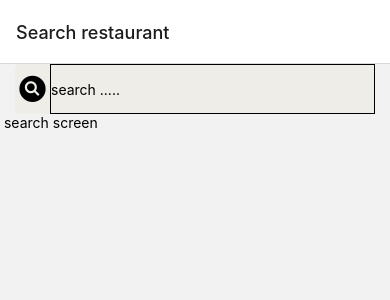
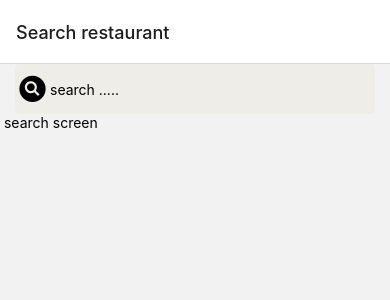
Before and after one commit to tahrer007/restaurant-search-app, a React Native app in the folder food/: screen /Search in a window 390 px wide. Shown: the top 300 px of the page. Built offline with nearby package versions, Linux system fonts and the light colour scheme.

Commit message:
search bar input border

```diff
--- a/food/src/components/searchBar.js
+++ b/food/src/components/searchBar.js
@@ -1,13 +1,16 @@
 import React from "react";
-import { View, Text, StyleSheet ,TextInput } from "react-native";
-import { Ionicons } from '@expo/vector-icons';
-
+import { View, Text, StyleSheet, TextInput } from "react-native";
+import { Ionicons } from "@expo/vector-icons";
 
 const SearchBar = () => {
   return (
-    <View style ={styles.backGround}>
-        <Ionicons name="search-circle-sharp" style={styles.iconStyle} color="black" />
-      <TextInput style = {styles.inputStyle} placeholder = "search ....."/>
+    <View style={styles.backGround}>
+      <Ionicons
+        name="search-circle-sharp"
+        style={styles.iconStyle}
+        color="black"
+      />
+      <TextInput style={styles.inputStyle} placeholder="search ....." />
     </View>
   );
 };
@@ -17,20 +20,15 @@ const styles = StyleSheet.create({
     height: 50,
     borderRadius: 5,
     marginHorizontal: 15,
-    flexDirection : "row" ,
-
-
-
+    flexDirection: "row",
   },
   inputStyle: {
-    borderColor : "black" ,
-    borderWidth:1 ,
-    flex:1
-},
-iconStyle :{
-        fontSize:35 ,
-        alignSelf :"center"
-}
 
+    flex: 1,
+  },
+  iconStyle: {
+    fontSize: 35,
+    alignSelf: "center",
+  },
 });
 export default SearchBar;
```
